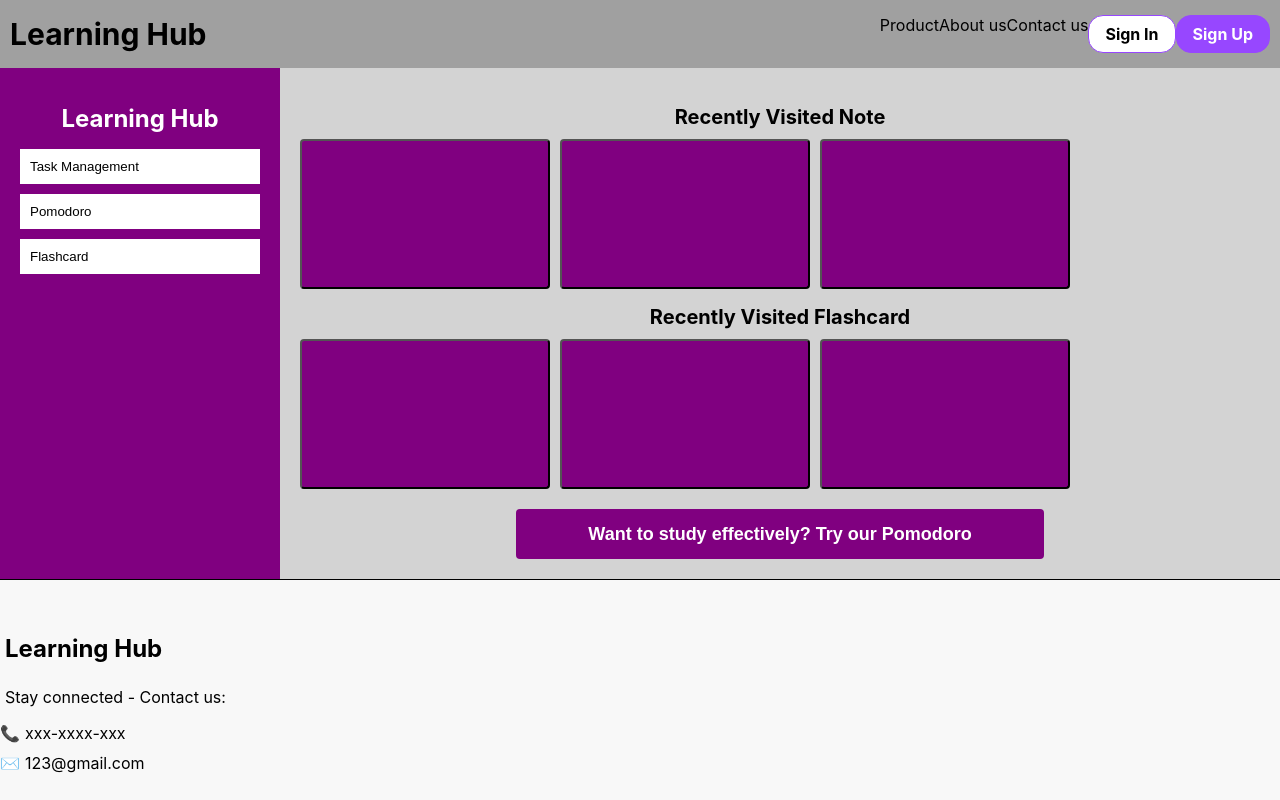
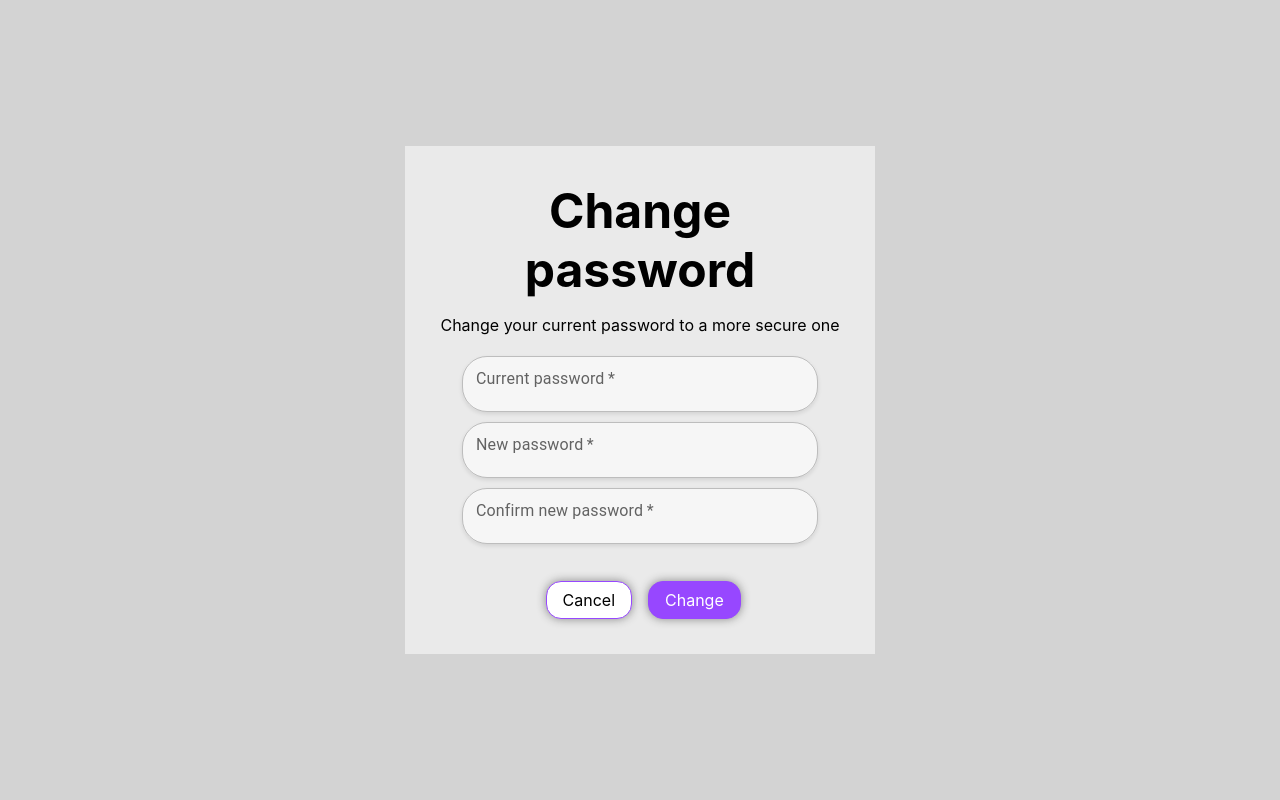
Before and after one commit to AnPhan04/SWP391_LearningHub_fe, a React (Create React App) app: page /forgotpassword in a window 1280 px wide. Shown: the top 800 px of the page. Built offline with nearby package versions, Linux system fonts and the light colour scheme.

Commit message:
api for non-session functions

```diff
--- a/src/App.js
+++ b/src/App.js
@@ -7,14 +7,15 @@ import AccountSetting from './pages/AccountSetting';
 import UserList from './pages/UserList';
 import UserDashBoard from './pages/UserDashboard';
 import Header from './components/layout/Header';
+import ChangePassword from './pages/ChangePassword';
+import ResetPassword from './pages/ResetPassword';
 
 function App() {
   return (
     <div className="App">
-      {/* <UserDashBoard /> */}
-      <UserDashBoard />
-      {/* <SignIn/> */}
-      {/* <AccountSetting /> */}
+      {/* <ResetPassword/> */}
+      <SignIn />
+
     </div>
   );
 }
--- a/src/pages/ChangePassword.jsx
+++ b/src/pages/ChangePassword.jsx
@@ -1,4 +1,5 @@
-import {React} from "react";
+import React, { useState } from "react";
+import { useHistory } from "react-router-dom/cjs/react-router-dom.min";
 import Button from "../components/MUIComponent/Button/Button";
 import TextField from "../components/MUIComponent/TextField";
 import Grid from "@mui/material/Grid";
@@ -6,17 +7,47 @@ import Box from "@mui/material/Box";
 import TypoText from "../components/MUIComponent/TypoText";
 
 const ChangePassword = () => {
-  const handleSubmit = (event) => {
+  const [errorMessage, setErrorMessage] = useState("");
+  const history = useHistory();
+  const handleChangePassword = async (event) => {
     event.preventDefault();
-    const data = new FormData(event.currentTarget);
-    console.log({
-      email: data.get("email"),
-      password: data.get("password"),
-    });
+    const form = document.getElementById("changePasswordForm");
+  const data = new FormData(form);
+    const requestBody = {
+      oldpass: data.get("oldpass"),
+      newpass: data.get("newpass"),
+      verpass: data.get("verpass"),
+    };
+
+    try {
+      const response = await fetch(
+        "http://127.0.0.1:8080/api/v1/user/password",
+        {
+          method: "PUT",
+          headers: {
+            "Content-Type": "application/json",
+          },
+          body: JSON.stringify(requestBody),
+        }
+      );
+
+      if (response.ok) {
+        const responseData = await response.json();
+        console.log(responseData);
+        setErrorMessage("");
+        history.push("/success");
+      } else {
+        const errorData = await response.json();
+        setErrorMessage(errorData.message);
+      }
+    } catch (error) {
+      console.log("Error:", error.message);
+    }
   };
 
   return (
     <form
+      id="changePasswordForm"
       style={{
         width: "25rem",
         position: "absolute",
@@ -35,7 +66,7 @@ const ChangePassword = () => {
       </TypoText>
       <Box
         component="form"
-        onSubmit={handleSubmit}
+        // onSubmit={handleSubmit}
         noValidate
         sx={{ mt: 1, margin: "0 22px" }}
       >
@@ -43,38 +74,38 @@ const ChangePassword = () => {
           required
           fullWidth
           name="password"
-          label="Password"
+          label="Current password"
           type="password"
-          id="password"
+          id="oldpass"
         />
         <TextField
           required
           fullWidth
           name="password"
-          label="Password"
+          label="New password"
           type="password"
-          id="password"
+          id="newpass"
         />
         <TextField
           required
           fullWidth
           name="password"
-          label="Password"
+          label="Confirm new password"
           type="password"
-          id="password"
+          id="verpass"
           style={{ marginBottom: "2em" }}
         />
-        {/* <Link href="#" style={{ textAlign: "right", color: A.colors.link }}>
-          Forgot password?
-        </Link> */}
+        {errorMessage && (
+          <TypoText variant="h4" style={{ color: "red" }}>
+            {errorMessage}
+          </TypoText>
+        )}
         <Grid container spacing={2} justifyContent="right">
           <Grid item xs={6} textAlign="right">
             <Button variant="cancel">Cancel</Button>
-            {/* <Button>Change</Button> */}
           </Grid>
           <Grid item xs={6} textAlign="left">
-            {/* <Button variant="cancel">Cancel</Button> */}
-            <Button>Change</Button>
+            <Button onClick={handleChangePassword}>Change</Button>
           </Grid>
         </Grid>
       </Box>
--- a/src/pages/ResetPassword.jsx
+++ b/src/pages/ResetPassword.jsx
@@ -1,4 +1,4 @@
-import { React } from "react";
+import React, { useState } from "react";
 import Button from "../components/MUIComponent/Button/Button";
 import TextField from "../components/MUIComponent/TextField";
 import Link from "../components/MUIComponent/Link";
@@ -10,13 +10,40 @@ import { BrowserRouter, Route, Switch } from "react-router-dom";
 import SignUp from "./SignUp";
 
 const ResetPassword = () => {
-  const handleSubmit = (event) => {
+  const [errorMessage, setErrorMessage] = useState("");
+  const [isLoading, setIsLoading] = useState(false);
+  const handleSubmit = async (event) => {
     event.preventDefault();
+    setIsLoading(true);
     const data = new FormData(event.currentTarget);
-    console.log({
+    const requestParam = {
       email: data.get("email"),
-      password: data.get("password"),
-    });
+    };
+
+    try {
+      const response = await fetch(
+        `http://127.0.0.1:8080/api/v1/user/password?email=${requestParam.email}`,
+        {
+          method: "POST",
+          headers: {
+            "Content-Type": "application/json",
+          },
+          body: JSON.stringify(requestParam),
+        }
+      );
+
+      if (response.ok) {
+        const responseData = await response.json();
+        console.log(responseData);
+        setErrorMessage("");
+      } else {
+        const errorData = await response.json();
+        setErrorMessage(errorData.message);
+      }
+    } catch (error) {
+      console.log("Error: ", error.message);
+    }
+    setIsLoading(false);
   };
 
   return (
@@ -51,7 +78,13 @@ const ResetPassword = () => {
           name="email"
           style={{ marginBottom: "2em" }}
         />
-        <Button style={{ width: "100%" }}>Reset Password</Button>
+        {!isLoading&&<Button style={{ width: "100%" }}>Reset Password</Button>}
+        {isLoading && <p>Loading...</p>}
+        {errorMessage && (
+          <TypoText variant="h4" color={A.colors.black}>
+            {errorMessage}
+          </TypoText>
+        )}
         <Grid container justifyContent="center">
           <Grid item>
             <Grid
--- a/src/pages/SignIn.jsx
+++ b/src/pages/SignIn.jsx
@@ -1,14 +1,20 @@
-import * as React from "react";
-import { BrowserRouter as Router, Route, Switch, Link as RouterLink } from "react-router-dom";
+import React, { useState, useRef } from "react";
+import {
+  BrowserRouter as Router,
+  Route,
+  Switch,
+  Link as RouterLink,
+} from "react-router-dom";
 import Button from "../components/MUIComponent/Button/Button";
 import TextField from "../components/MUIComponent/TextField";
 import Link from "../components/MUIComponent/Link";
 import Grid from "@mui/material/Grid";
 import Box from "@mui/material/Box";
 import TypoText from "../components/MUIComponent/TypoText";
-import A from "../common/assets"
+import A from "../common/assets";
 import ResetPassword from "./ResetPassword";
 import SignUp from "./SignUp";
+import ChangePassword from "./ChangePassword";
 
 const CustomLink = React.forwardRef((props, ref) => {
   const { href, ...other } = props;
@@ -16,13 +22,40 @@ const CustomLink = React.forwardRef((props, ref) => {
 });
 
 const SignIn = () => {
-  const handleSubmit = (event) => {
+  const [errorMessage, setErrorMessage] = useState("");
+  const passwordRef = useRef(null);
+
+  const handleSubmit = async (event) => {
     event.preventDefault();
     const data = new FormData(event.currentTarget);
-    console.log({
+    const requestBody = {
       email: data.get("email"),
       password: data.get("password"),
-    });
+    };
+    try {
+      const response = await fetch("http://127.0.0.1:8080/api/v1/user/login", {
+        method: "POST",
+        headers: {
+          "Content-Type": "application/json",
+        },
+        body: JSON.stringify(requestBody),
+      });
+
+      if (response.ok) {
+        const responseData = await response.json();
+        console.log(responseData);
+        setErrorMessage("");
+      } else {
+        const errorData = await response.json();
+        // Log the error message
+        // console.log("Error:", errorData.message);
+        setErrorMessage(errorData.message);
+        passwordRef.current.value = "";
+      }
+    } catch (error) {
+      // Handle any network or other errors
+      console.log("Error:", error.message);
+    }
   };
 
   return (
@@ -48,7 +81,13 @@ const SignIn = () => {
           Make a new doc to bring your words, data, and much more. For free.
         </TypoText>
 
-        <TextField required fullWidth id="email" label="Email" name="email" />
+        <TextField
+          required
+          fullWidth
+          id="email"
+          label="Email"
+          name="email"
+        />
         <TextField
           required
           fullWidth
@@ -56,6 +95,7 @@ const SignIn = () => {
           label="Password"
           type="password"
           id="password"
+          inputRef={passwordRef}
         />
 
         <Link
@@ -67,6 +107,11 @@ const SignIn = () => {
         </Link>
 
         <Button style={{ width: "100%" }}>Sign In</Button>
+        {errorMessage && (
+          <TypoText variant="h4" style={{ color: "red" }}>
+            {errorMessage}
+          </TypoText>
+        )}
 
         <Grid container justifyContent="center">
           <Grid item>
@@ -96,7 +141,7 @@ const SignIn = () => {
       </Box>
 
       <Switch>
-        <Route path="/forgotpassword" component={ResetPassword} />
+        <Route path="/forgotpassword" component={ChangePassword} />
         <Route path="/signup" component={SignUp} />
       </Switch>
     </Router>
--- a/src/pages/SignUp.jsx
+++ b/src/pages/SignUp.jsx
@@ -1,4 +1,4 @@
-import {React} from "react";
+import React, { useState } from "react";
 import Button from "../components/MUIComponent/Button/Button";
 import TextField from "../components/MUIComponent/TextField";
 import Link from "../components/MUIComponent/Link";
@@ -10,13 +10,39 @@ import { BrowserRouter, Route, Switch } from "react-router-dom";
 import SignIn from "./SignIn";
 
 const SignUp = () => {
-  const handleSubmit = (event) => {
+  const [errorMessage, setErrorMessage] = useState("");
+  const handleSubmit = async (event) => {
     event.preventDefault();
     const data = new FormData(event.currentTarget);
-    console.log({
+    const currentDate = new Date();
+    const requestBody = {
       email: data.get("email"),
+      realName: data.get("name"),
+      phoneNum: data.get("phone"),
       password: data.get("password"),
-    });
+      roleId: "",
+      isActive: "",
+      signupDate: "2023-06-04",
+    };
+    try {
+      const response = await fetch(
+        "http://127.0.0.1:8080/api/v1/user/register",
+        {
+          method: "POST",
+          headers: {
+            "Content-Type": "application/json",
+          },
+          body: JSON.stringify(requestBody),
+        }
+      );
+      const responseData = await response.json();
+      if (response.ok) {
+        console.log(responseData);
+        setErrorMessage("");
+      } else {
+        setErrorMessage(responseData.message);
+      }
+    } catch (error) {}
   };
 
   return (
@@ -81,17 +107,12 @@ const SignUp = () => {
           id="password"
           style={{ marginTop: 0, marginBottom: 0 }}
         />
-        <TextField
-          margin="normal"
-          required
-          fullWidth
-          name="cpassword"
-          label="Confirm Password"
-          type="password"
-          id="cpassword"
-          style={{ marginTop: 0, marginBottom: "2em" }}
-        />
         <Button style={{ width: "100%" }}>Sign Up</Button>
+        {errorMessage && (
+          <TypoText variant="h4" style={{ color: "red" }}>
+            {errorMessage}
+          </TypoText>
+        )}
         <Grid container justifyContent="center">
           <Grid item>
             <Grid
```
